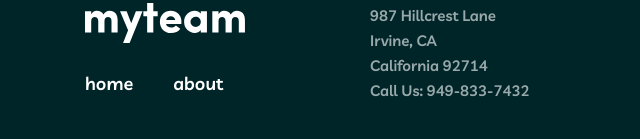
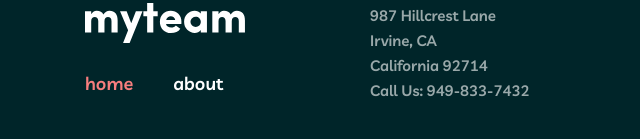
Before and after one commit to XurshidKarimov/my-team-with-team, a plain HTML site: page index.html in a window 1280 px wide. In both pictures the pointer is over the link 109 px from the left and 1930 px from the top of the page. Shown: the part 1847-1986 px from the top of the page, 0-640 px from the left. Drawn offline with Linux system fonts and the light colour scheme.

Commit message:
Update style.css

```diff
--- a/scss/style.css
+++ b/scss/style.css
@@ -502,7 +502,7 @@ footer .footer-content__leftside__logo-link {
   margin-bottom: 25px;
 }
 
-.footer-content__leftside__nav-list__link nav-link:hover{
+.footer-content__leftside__nav-list__link:hover{
   color: #F67E7E;
 }
 
```
